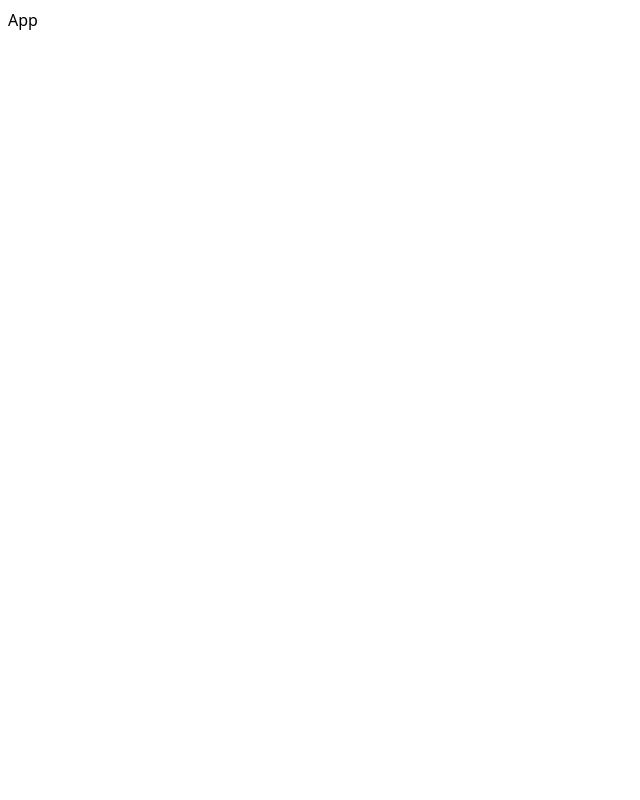
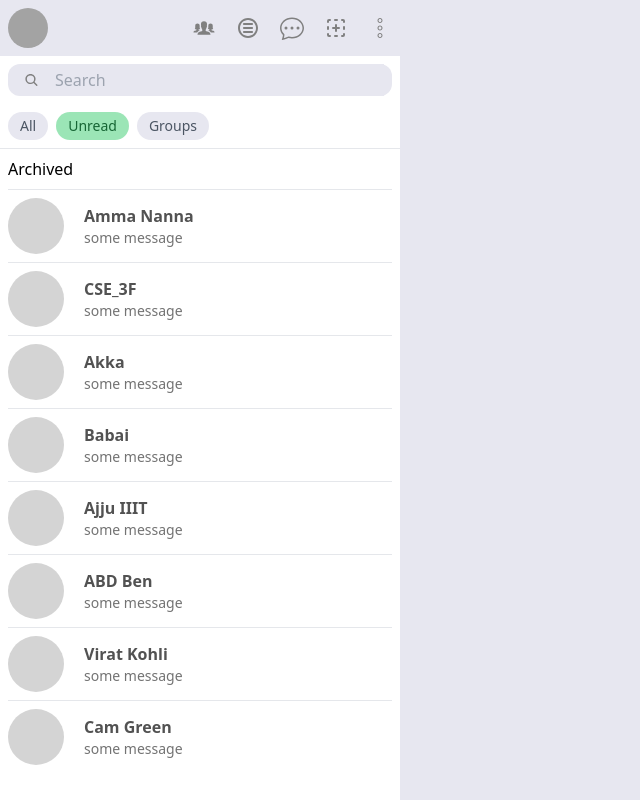
Before and after one commit to raghav369r/chat-here, a React (Vite) app: page / in a window 1280 px wide. Shown: the whole page, without its empty margins (0-640 px from the left). Built offline with nearby package versions, Linux system fonts and the light colour scheme.

Commit message:
designed all chats component and single chat component

```diff
--- a/package.json
+++ b/package.json
@@ -14,6 +14,8 @@
     "postcss": "^8.4.38",
     "react": "^18.2.0",
     "react-dom": "^18.2.0",
+    "react-icons": "^5.2.1",
+    "react-router-dom": "^6.23.1",
     "tailwindcss": "^3.4.3"
   },
   "devDependencies": {
--- a/src/App.css
+++ b/src/App.css
@@ -0,0 +1,3 @@
+body{
+    color: #e7e7f0;
+}
--- a/src/App.jsx
+++ b/src/App.jsx
@@ -1,5 +1,25 @@
+// import { useEffect, useState } from "react";
+import { Route, Routes } from "react-router-dom";
+import Home from "./components/Home";
+
 const App = () => {
-  return <div className="container mx-auto p-2">App</div>;
+  return (
+    <div className="">
+      <Routes>
+        <Route path="/" element={<Home />} />
+        <Route path="/hlo" element={<h1>hello</h1>} />
+      </Routes>
+    </div>
+  );
 };
 
 export default App;
+
+// const [loading, setLoading] = useState(true);
+// useEffect(() => {
+//   const id = setTimeout(() => setLoading(true), 2000);
+//   return () => {
+//     clearTimeout(id);
+//   };
+// }, []);
+// if (loading) return <StartPage />;
--- /dev/null
+++ b/src/components/AllChats.jsx
@@ -0,0 +1,92 @@
+import { CiMenuKebab } from "react-icons/ci";
+import { IoIosPeople } from "react-icons/io";
+import { CgMenuRound } from "react-icons/cg";
+import { BsChatDots } from "react-icons/bs";
+import { TbNewSection } from "react-icons/tb";
+import { IoSearch } from "react-icons/io5";
+import { useState } from "react";
+import Chat from "./Chat";
+
+const AllChats = () => {
+  const [cat, setCat] = useState(1);
+  const [chat, setChat] = useState(-1);
+  const data = [
+    "Amma Nanna",
+    "CSE_3F",
+    "Akka",
+    "Babai",
+    "Ajju IIIT",
+    "ABD Ben",
+    "Virat Kohli",
+    "Cam Green",
+  ];
+  const category = ["All", "Unread", "Groups"];
+  return (
+    <div className="flex h-[100vh]">
+      <div className="flex flex-col w-1/2 min-w-[300px] max-w-[400px] h-full">
+        <TopNavbar />
+        <div className="m-2 flex bg-bgprimary rounded-xl items-center px-2">
+          <IoSearch color="gray" className="ml-2" />
+          <input
+            className="w-full px-4 py-1 bg-bgprimary outline-none"
+            placeholder="Search"
+          />
+        </div>
+        <div className="flex gap-2 p-2">
+          {category.map((ele, ind) => (
+            <button
+              className={
+                "py-1 px-3 bg-bgprimary rounded-full text-sm text-gray-600 " +
+                (cat == ind ? "text-green-800 bg-green-500 bg-opacity-45" : "")
+              }
+              key={ind}
+              onClick={() => setCat(ind)}
+            >
+              {ele}
+            </button>
+          ))}
+        </div>
+        <hr />
+        <div className="px-2 flex flex-col h-full overflow-y-scroll">
+          <div className="flex w-full py-2">Archived</div>
+          {data.map((ele, ind) => (
+            <div key={ind} className={"border-t py-2 "+(chat===ind?"bg-neutral-100":"")}>
+              <div className="flex gap-4 items-center">
+                <div className="w-16">
+                  <div className="size-14 bg-neutral-300 rounded-full cursor-pointer" />
+                </div>
+                <div
+                  className="p-1 cursor-pointer w-full"
+                  onClick={() => setChat(ind)}
+                >
+                  <h1 className="font-semibold text-neutral-600 ">{ele}</h1>
+                  <p className="text-sm text-neutral-500">some message</p>
+                </div>
+              </div>
+            </div>
+          ))}
+        </div>
+      </div>
+      <div className="w-full h-full bg-bgprimary">
+        {chat !== -1 && <Chat ele={data[chat]} />}
+      </div>
+    </div>
+  );
+};
+
+export default AllChats;
+
+const TopNavbar = () => {
+  return (
+    <div className="flex w-full justify-between items-center p-2 bg-bgprimary ">
+      <div className="size-10 rounded-full bg-neutral-400" />
+      <div className="flex gap-5 items-center ">
+        <IoIosPeople className="size-6" color="gray" />
+        <CgMenuRound className="size-6" color="gray" />
+        <BsChatDots className="size-6" color="gray" />
+        <TbNewSection className="size-6" color="gray" />
+        <CiMenuKebab className="size-6" color="gray" />
+      </div>
+    </div>
+  );
+};
--- /dev/null
+++ b/src/components/Chat.jsx
@@ -0,0 +1,34 @@
+import { BsThreeDotsVertical } from "react-icons/bs";
+import { CiSearch } from "react-icons/ci";
+import { IoMdSend } from "react-icons/io";
+import { FaPlus } from "react-icons/fa6";
+import { BsEmojiSmile } from "react-icons/bs";
+
+const Chat = ({ ele }) => {
+  return (
+    <div className="w-full flex flex-col h-[100vh]">
+      <div className="border-l border-neutral-300 flex justify-between bg-bgprimary p-2 h-fit items-center">
+        <div className="flex items-center gap-4">
+          <div className="size-10 rounded-full bg-neutral-300" />
+          <h1>{ele}</h1>
+        </div>
+        <div className="flex gap-5 px-4">
+          <CiSearch className="size-6" />
+          <BsThreeDotsVertical className="size-6" />
+        </div>
+      </div>
+      <div className="h-full bg-neutral-100"></div>
+      <div className="flex w-full gap-4 p-2">
+        <FaPlus className="size-10 p-2" color="gray" />
+        <BsEmojiSmile className="size-10 p-2" color="gray" />
+        <input
+          className="px-4 py-2 bg-white outline-none rounded-lg w-full"
+          placeholder="Enter your message"
+        />
+        <IoMdSend className="size-10 p-1" color="gray" />
+      </div>
+    </div>
+  );
+};
+
+export default Chat;
--- /dev/null
+++ b/src/components/Home.jsx
@@ -0,0 +1,18 @@
+import { useEffect, useState } from "react";
+import StartPage from "./StartPage";
+import AllChats from "./AllChats";
+
+const Home = () => {
+  const [loading, setLoading] = useState(true);
+  useEffect(() => {
+    const id = setTimeout(() => setLoading(false), 2000);
+    return () => {
+      clearTimeout(id);
+    };
+  }, []);
+
+  if (loading) return <StartPage />;
+  return <AllChats />;
+};
+
+export default Home;
--- /dev/null
+++ b/src/components/StartPage.jsx
@@ -0,0 +1,18 @@
+import { AiFillMessage } from "react-icons/ai";
+import { IoIosLock } from "react-icons/io";
+
+const StartPage = () => {
+  return (
+    <div className="text-center flex flex-col h-[100vh] w-screen justify-center font-local items-center gap-3 bg-neutral-200">
+      <AiFillMessage color="gray" className="size-16 mb-8"/>
+      <hr className="max-w-[400px] border-2 border-green-600 rounded-full w-5/6 px-7" />
+      <h1 className="text-gray-700">Chat Here</h1>
+      <div className="flex gap-1">
+        <IoIosLock color="gray" />
+        <p className="text-gray-500 text-sm">End-to-End Encrypted</p>
+      </div>
+    </div>
+  );
+};
+
+export default StartPage;
--- a/src/index.css
+++ b/src/index.css
@@ -1,3 +1,16 @@
 @tailwind base;
 @tailwind components;
 @tailwind utilities;
+
+
+::-webkit-scrollbar {
+    width: 4px; /* Adjust the width as needed */
+  }
+
+  ::-webkit-scrollbar-thumb {
+    background-color: #d1cfcf;
+  }
+
+  ::-webkit-scrollbar-thumb:hover {
+    background-color: #979494;
+  }
--- a/src/main.jsx
+++ b/src/main.jsx
@@ -1,9 +1,10 @@
 import ReactDOM from "react-dom/client";
+import { BrowserRouter } from "react-router-dom";
 import App from "./App.jsx";
 import "./index.css";
 
 ReactDOM.createRoot(document.getElementById("root")).render(
-  // <React.StrictMode>
-  <App />
-  // </React.StrictMode>,
+  <BrowserRouter>
+    <App />
+  </BrowserRouter>
 );
--- a/tailwind.config.js
+++ b/tailwind.config.js
@@ -4,6 +4,7 @@ export default {
   theme: {
     extend: {
       fontFamily: { local: '"Kanit"' },
+      colors: { bgprimary: "#e7e7f0" },
     },
   },
   plugins: [],
```
Also changed, not shown: public/icons/mobile_text.svg (added), 1 other file (tests, documents, lock files or other folders).
